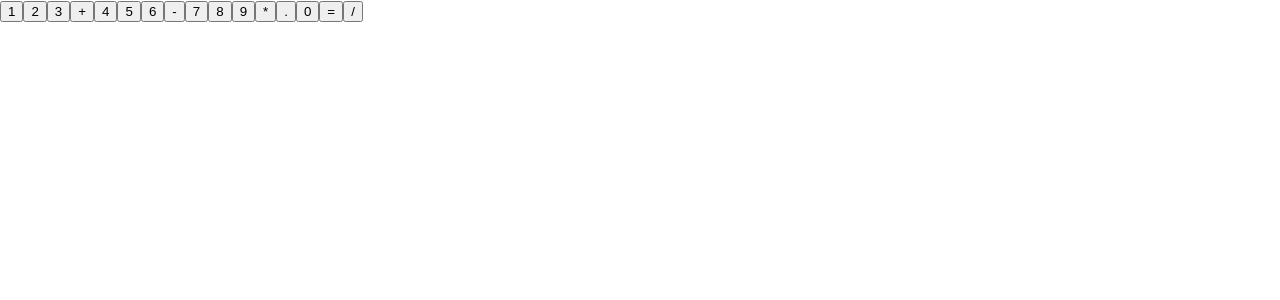
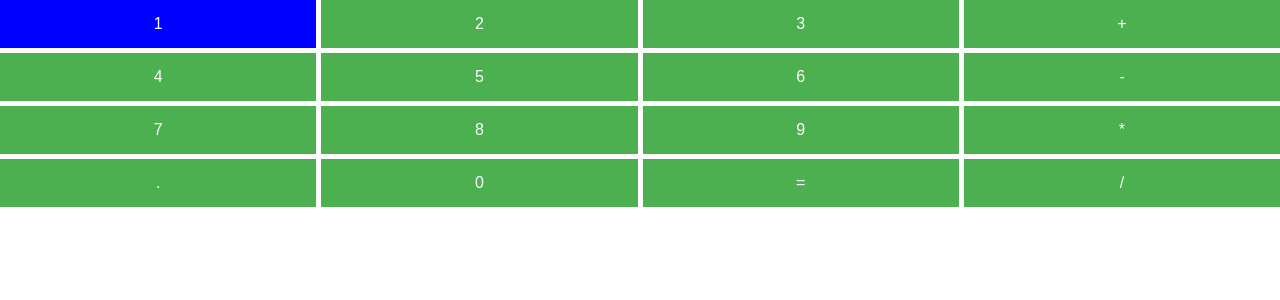
Before and after one commit to MikhaelVinicius/CalculadoraJavaScript, a React (Create React App) app: page / in a window 1280 px wide. Shown: the top 300 px of the page. Built offline with nearby package versions, Linux system fonts and the light colour scheme.

Commit message:
Css básico dos botões criado

```diff
--- a/src/App.js
+++ b/src/App.js
@@ -1,6 +1,7 @@
 import logo from './logo.svg';
 import './App.css';
 import ButtonBox from './components/ButtonBox';
+import "./components/CssComponents.css";
 
 function App() {
   return (
--- a/src/components/Button.js
+++ b/src/components/Button.js
@@ -1,5 +1,5 @@
 import React from 'react';
-
+import "./CssComponents.css";
 
 function Button(props) {
   return (
--- a/src/components/ButtonBox.js
+++ b/src/components/ButtonBox.js
@@ -1,13 +1,15 @@
 import React from 'react';
 
 import Button from './Button';
+import "./CssComponents.css";
 
 function ButtonBox(props) {
   const buttons = ['1', '2', '3', '+', '4', '5', '6', '-', '7', '8', '9', '*', '.', '0', '=', '/'];
 
   function handleButtonClick(value) {
-    // implementação da função para lidar com o clique do botão
+
   }
+
 
   return (
     <div className="button-box">
--- /dev/null
+++ b/src/components/CssComponents.css
@@ -0,0 +1,37 @@
+/* Estilos para centralizar o aplicativo na tela */
+.app {
+    display: flex;
+    justify-content: center;
+    align-items: center;
+    height: 100vh;
+  }
+
+  /* Estilos para o componente ButtonBox */
+  .button-box {
+    display: grid;
+    grid-template-columns: repeat(4, 1fr);
+    grid-gap: 5px;
+  }
+
+  /* Estilos para o componente Button */
+  .calculator-button {
+    background-color: #4CAF50;
+    border: none;
+    color: white;
+    padding: 15px 32px;
+    text-align: center;
+    text-decoration: none;
+    display: inline-block;
+    font-size: 16px;
+  }
+
+  .calculator-button:hover {
+    background-color: blue;
+    border: none;
+    color: white;
+    padding: 15px 32px;
+    text-align: center;
+    text-decoration: none;
+    display: inline-block;
+    font-size: 16px;
+  }
```
